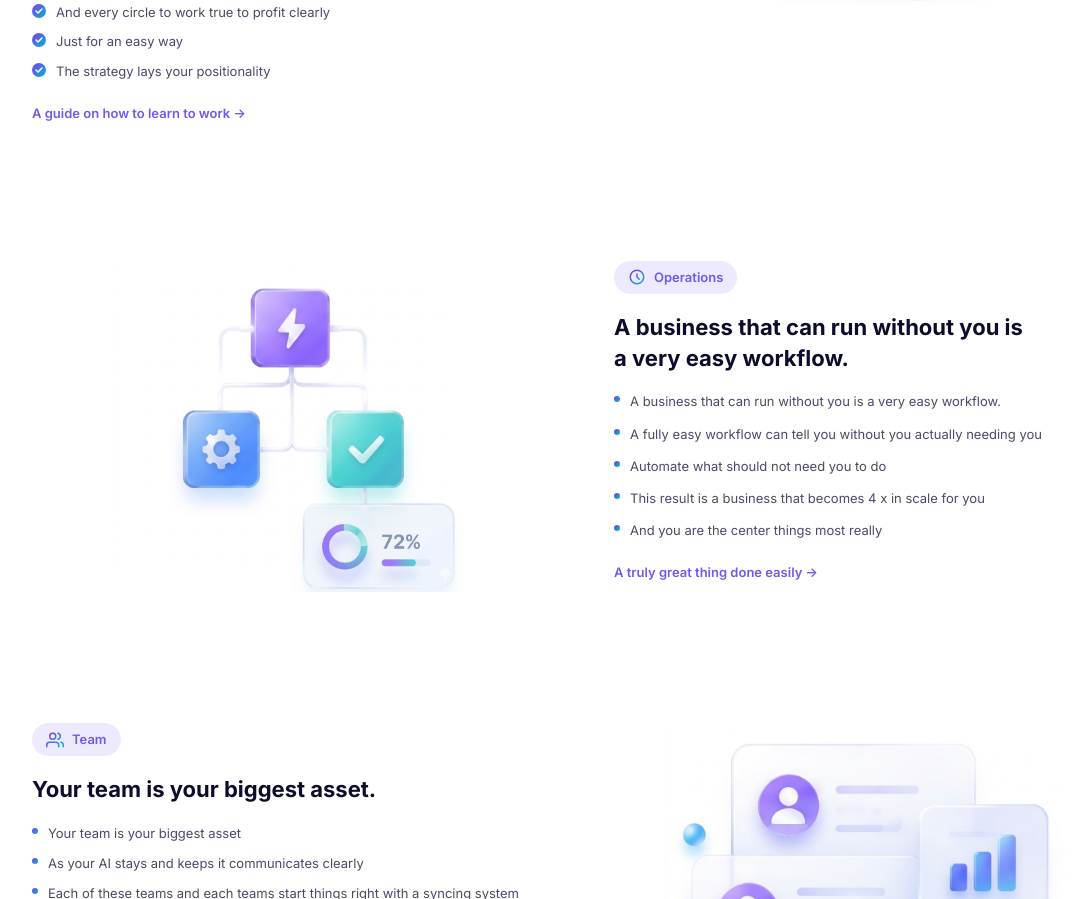
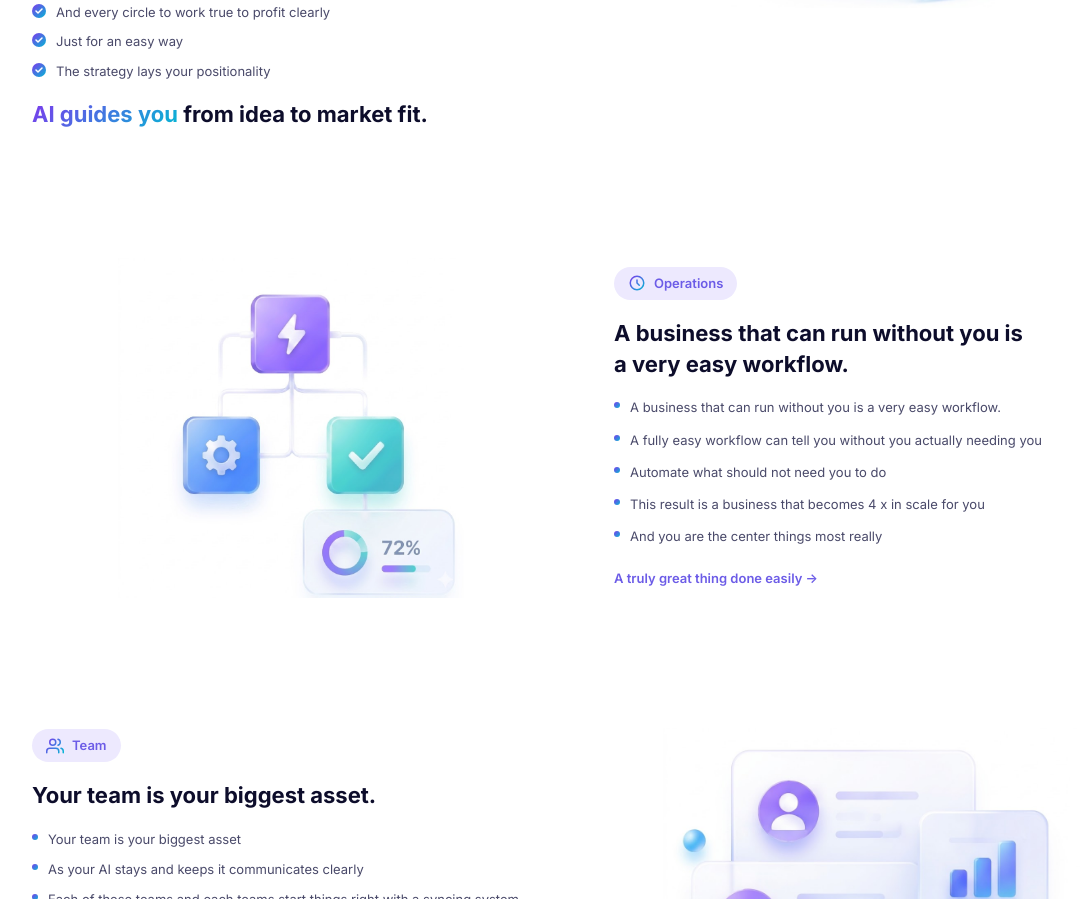
Before and after one commit to EshaAsif-5/copyme, a Next.js app: page / in a window 1280 px wide. Shown: the part 1678-2577 px from the top of the page, without its empty margins (58-1138 px from the left). Built offline with nearby package versions, Linux system fonts and the light colour scheme.

Commit message:
Update Product.tsx

```diff
--- a/src/components/Product/Product.tsx
+++ b/src/components/Product/Product.tsx
@@ -61,10 +61,11 @@ export default function Product() {
               </li>
             ))}
           </ul>
-
-          <a href="#product" className={styles.link}>
-            A guide on how to learn to work &rarr;
-          </a>
+<div className={styles.headingBox}>
+  <h2 className={styles.heading}>
+    <span className={styles.headingAccent}>AI guides you</span> from idea to market fit.
+  </h2>
+</div>
         </div>
 
         {/* Right: Illustration */}
```
